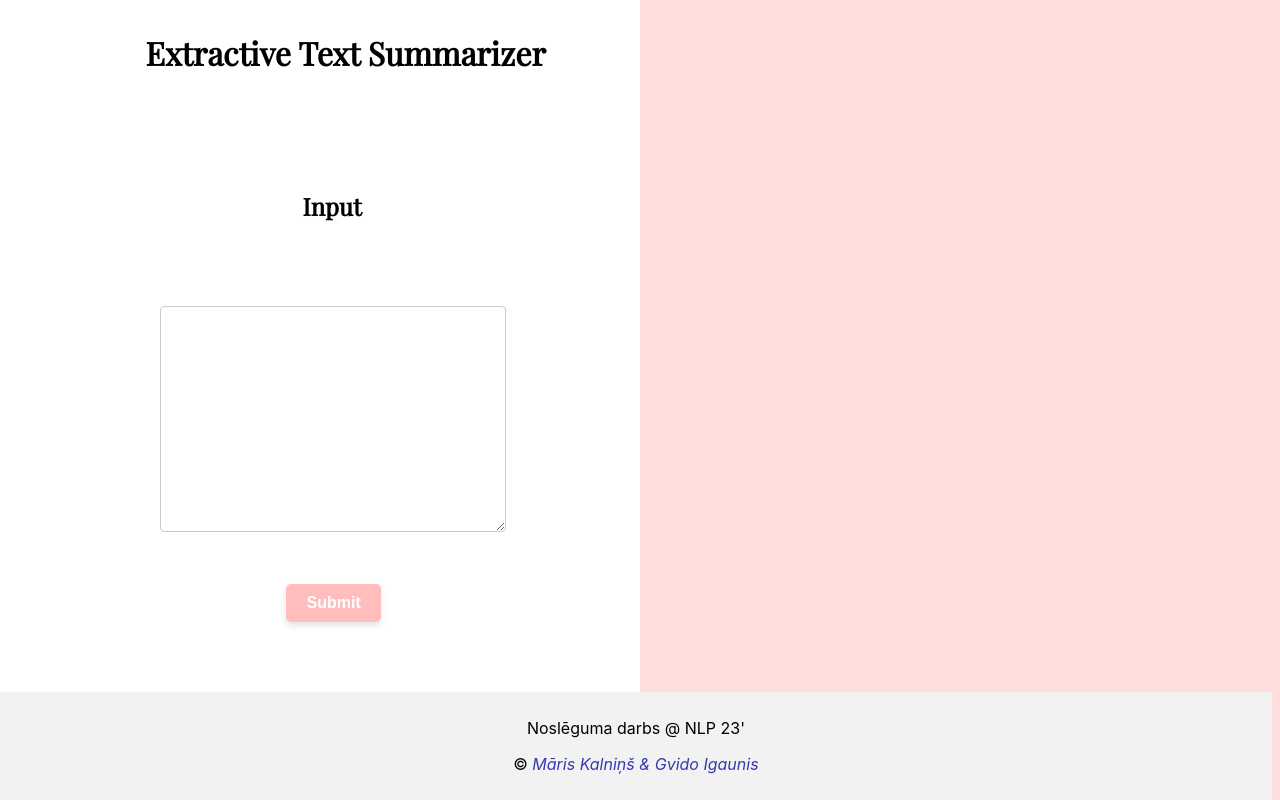
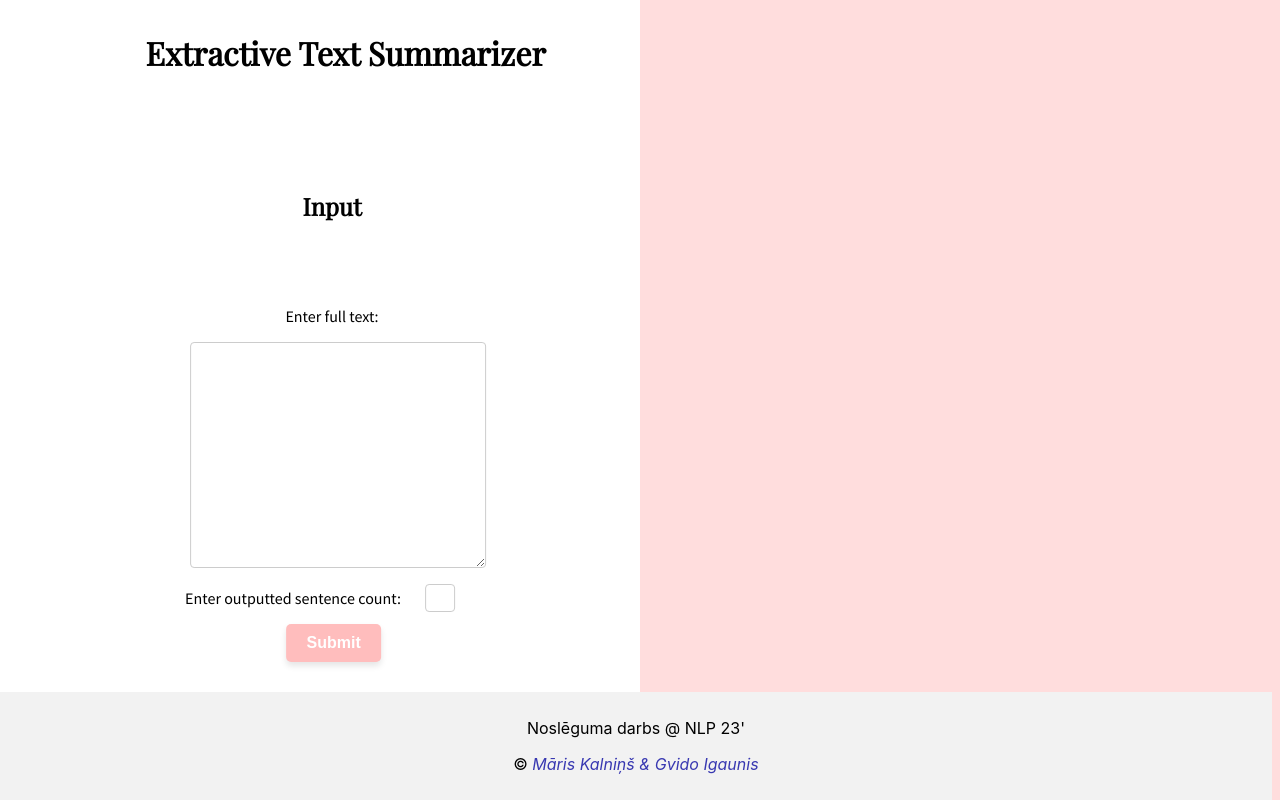
Before and after one commit to bezgaliba/NLP_Projekts, a React (Create React App) app in the folder front/: page / in a window 1280 px wide. Built offline with nearby package versions, Linux system fonts and the light colour scheme.

Commit message:
added UI tweaks to the left split screen

```diff
--- a/front/src/components/Main/Main.css
+++ b/front/src/components/Main/Main.css
@@ -2,6 +2,7 @@
 @import url('https://fonts.googleapis.com/css?family=Source+Sans+Pro&display=swap');
 
 .textbox {
+margin-left: 0.3rem;
   width: 100%;
   height: 200px;
   padding: 12px;
@@ -9,6 +10,16 @@
   border-radius: 4px;
   resize: vertical;
   font-size: 14px;
+}
+
+.valuebox {
+  width: 1.5rem;
+  height: 1.5rem;
+  border: 1px solid #ccc;
+  border-radius: 4px;
+  resize: vertical;
+  font-size: 14px;
+
 }
 
 .split {
@@ -40,8 +51,12 @@
   text-align: center;
 }
 
+.input-container {
+  display: flex;
+  align-items: center;
+}
+
 .button {
-  margin-top: 3rem;
   margin-left: 1.7rem;
   display: inline-block;
   padding: 10px 20px;
@@ -86,6 +101,16 @@
   padding-bottom: 4rem;
 }
 
+.instructionsTop{
+  font-family: Source Sans Pro;
+  padding-left: 1.5rem;
+}
+
+.instructionsBtm{
+  font-family: Source Sans Pro;
+  padding-right: 1.5rem;
+}
+
 .outputSentence{
   font-family: Source Sans Pro;
   width: 30rem;
--- a/front/src/components/Main/Main.jsx
+++ b/front/src/components/Main/Main.jsx
@@ -3,14 +3,15 @@ import axios from 'axios';
 import './Main.css'
 
 function Main() {
-  const [value, setValue] = useState('');
+  const [text, setText] = useState('');
+  const [count, setCount] = useState('');
   const [data, setData] = useState();
   const [response, setResponse] = useState(false);
 
   const handleSubmit = async (e) => {
     e.preventDefault();
     try {
-      const response = await axios.get(`http://localhost:5000/submit?value=${value}`);
+      const response = await axios.get(`http://localhost:5000/submit?text=${text}&count=${count}`);
       const data = response.data;
       setData(data)
       setResponse(true)
@@ -25,12 +26,27 @@ function Main() {
       <div className="split left">
         <div className="centered">
           <h2 className="headerIn">Input</h2>
+          <p className="instructionsTop">Enter full text:</p>
           <form onSubmit={handleSubmit}>
             <textarea
               className="textbox"
-              value={value}
-              onChange={(e) => setValue(e.target.value)}
+              value={text}
+              onChange={(e) => setText(e.target.value)}
             />
+            <div className="input-container">
+              <p className="instructionsBtm">Enter outputted sentence count:</p>
+              <input
+                className="valuebox"
+                value={count}
+                onChange={(e) => {
+                  const input = e.target.value;
+                  if (/^\d{0,2}$/.test(input)) {
+                    setCount(input);
+                  }
+                }}
+                maxLength={2}
+              />
+            </div>
             <button className="button" type="submit">Submit</button>
           </form>
         </div>
```
Lines whose indentation alone changed are shown as unchanged.
